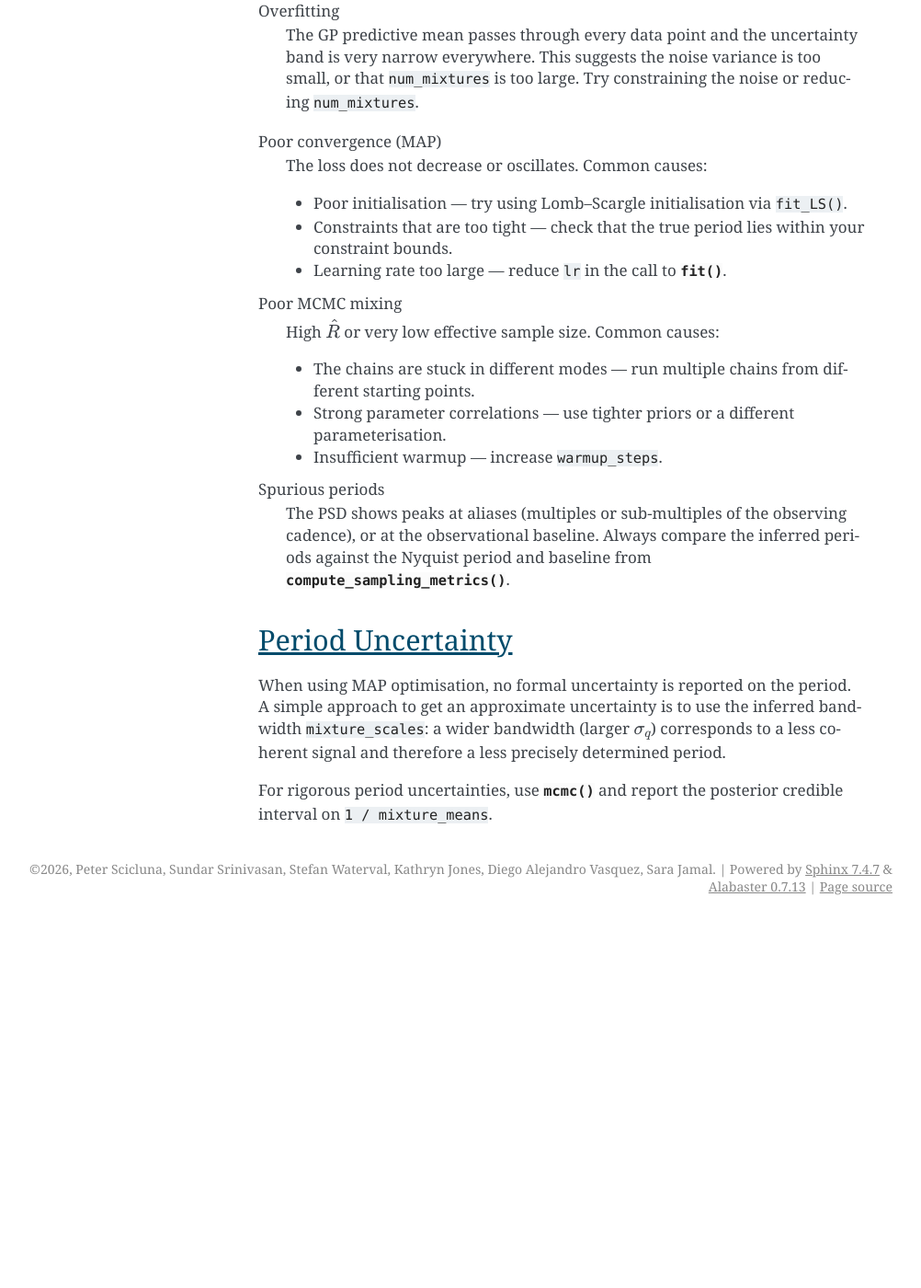
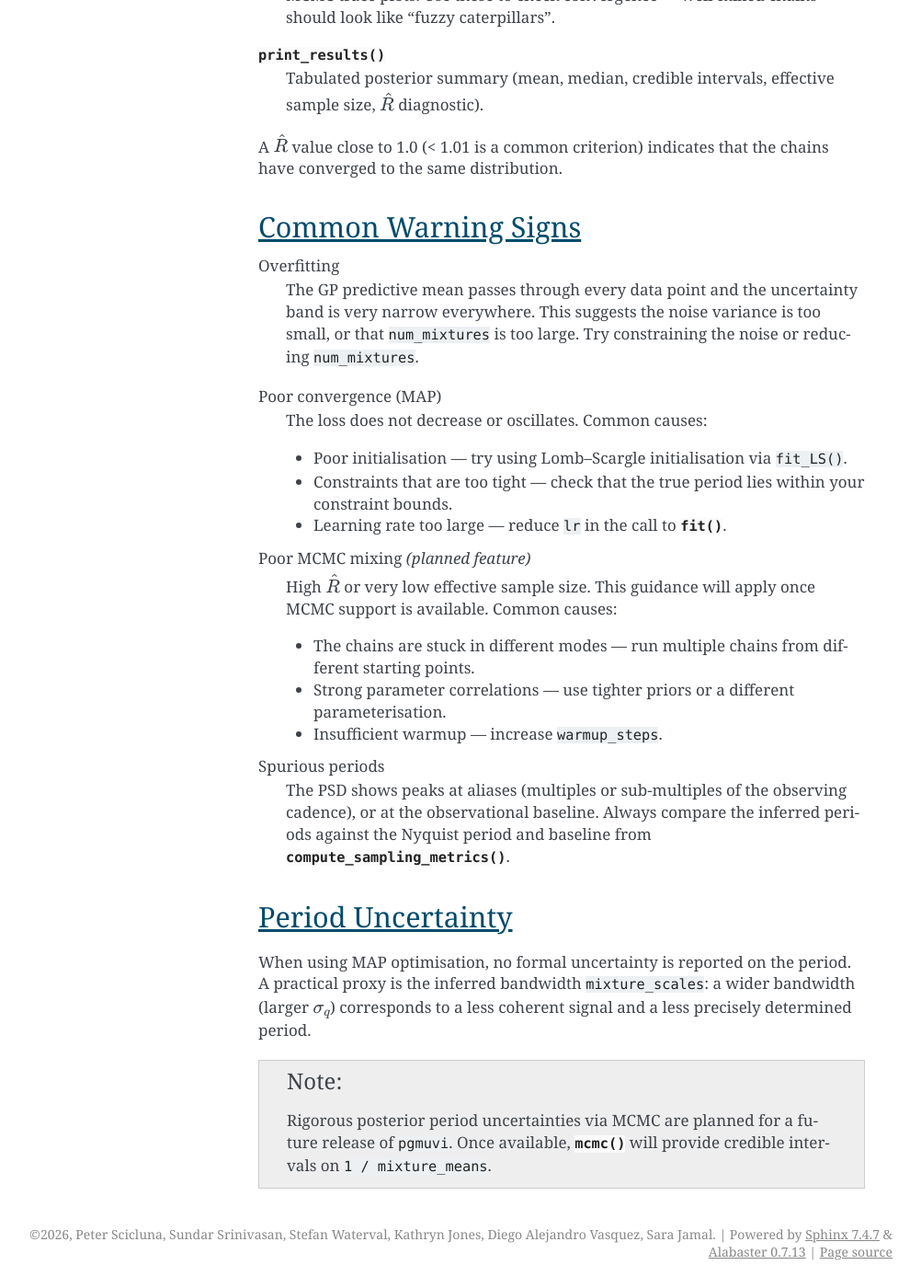
Before and after one commit to ICSM/pgmuvi, a Sphinx documentation site: the page built from docs/source/howto/interpreting_results.rst, in a window 1280 px wide and 1400 px high, scrolled down 2613 px. Shown: the whole window at 92% size, without its empty margins (139-1141 px from the left). Built offline with Sphinx 7.4.7, drawn with Linux system fonts in a browser that asks for light colours; pages that are not in the unit, such as notebooks, are missing from menus; before the commit the page ends 3616 px from its top, so only the background shows below that; some of the changed text lies outside the part shown.

Commit message:
Apply sixth round of documentation corrections (MCMC NotImplementedError)
Agent-Logs-Url: https://github.com/ICSM/pgmuvi/sessions/414bbea8-ae27-4a46-a3b7-34e50baeb30e

Co-authored-by: pscicluna <509178+pscicluna@users.noreply.github.com>

```diff
--- a/docs/source/howto/interpreting_results.rst
+++ b/docs/source/howto/interpreting_results.rst
@@ -33,6 +31,12 @@ dictionary after ``fit()``::
 Note that :meth:`~pgmuvi.lightcurve.Lightcurve.fit_LS` computes
 Lomb–Scargle peak frequencies for initialisation and does not update the model
 hyperparameters to MAP values.
+
+.. note::
+
+   Full posterior sampling via :meth:`~pgmuvi.lightcurve.Lightcurve.mcmc` is
+   not yet available; the method currently raises ``NotImplementedError``.
+   MCMC support is planned for a future release.
 
 The key parameters are:
 
@@ -84,11 +88,20 @@ Visualisation
 :meth:`~pgmuvi.lightcurve.Lightcurve.plot_psd` accept standard Matplotlib
 keyword arguments.
 
-MCMC Results
--------------
+MCMC Results (Planned)
+-----------------------
 
-After running :meth:`~pgmuvi.lightcurve.Lightcurve.mcmc`, the full posterior
-distribution over hyperparameters is available.  Visualise it with:
+.. note::
+
+   Full MCMC support is planned for a future release of ``pgmuvi``.
+   :meth:`~pgmuvi.lightcurve.Lightcurve.mcmc`,
+   :meth:`~pgmuvi.lightcurve.Lightcurve.plot_corner`,
+   :meth:`~pgmuvi.lightcurve.Lightcurve.plot_trace`, and
+   :meth:`~pgmuvi.lightcurve.Lightcurve.print_results` currently raise
+   ``NotImplementedError``.
+
+When MCMC becomes available, the full posterior distribution over
+hyperparameters will be accessible.  Planned visualisation methods include:
 
 :meth:`~pgmuvi.lightcurve.Lightcurve.plot_corner`
     Corner plot (parameter covariance matrix).  Reveals correlations between
@@ -123,8 +136,9 @@ Poor convergence (MAP)
     * Learning rate too large — reduce ``lr`` in the call to
       :meth:`~pgmuvi.lightcurve.Lightcurve.fit`.
 
-Poor MCMC mixing
-    High :math:`\hat{R}` or very low effective sample size.  Common causes:
+Poor MCMC mixing *(planned feature)*
+    High :math:`\hat{R}` or very low effective sample size.  This guidance will
+    apply once MCMC support is available.  Common causes:
 
     * The chains are stuck in different modes — run multiple chains from different
       starting points.
@@ -142,10 +156,13 @@ Period Uncertainty
 -------------------
 
 When using MAP optimisation, no formal uncertainty is reported on the period.  A
-simple approach to get an approximate uncertainty is to use the inferred bandwidth
-``mixture_scales``: a wider bandwidth (larger :math:`\sigma_q`) corresponds to a
-less coherent signal and therefore a less precisely determined period.
+practical proxy is the inferred bandwidth ``mixture_scales``: a wider bandwidth
+(larger :math:`\sigma_q`) corresponds to a less coherent signal and a less
+precisely determined period.
 
-For rigorous period uncertainties, use
-:meth:`~pgmuvi.lightcurve.Lightcurve.mcmc` and report the posterior credible
-interval on ``1 / mixture_means``.
+.. note::
+
+   Rigorous posterior period uncertainties via MCMC are planned for a future
+   release of ``pgmuvi``.  Once available,
+   :meth:`~pgmuvi.lightcurve.Lightcurve.mcmc` will provide credible intervals
+   on ``1 / mixture_means``.
```
Also changed, not shown: other parts of docs/source/howto/interpreting_results.rst (+2 -4 lines), docs/source/background.rst (+6 -6 lines), docs/source/faq.rst (+12 -10 lines), docs/source/glossary.rst (+4 -3 lines).
